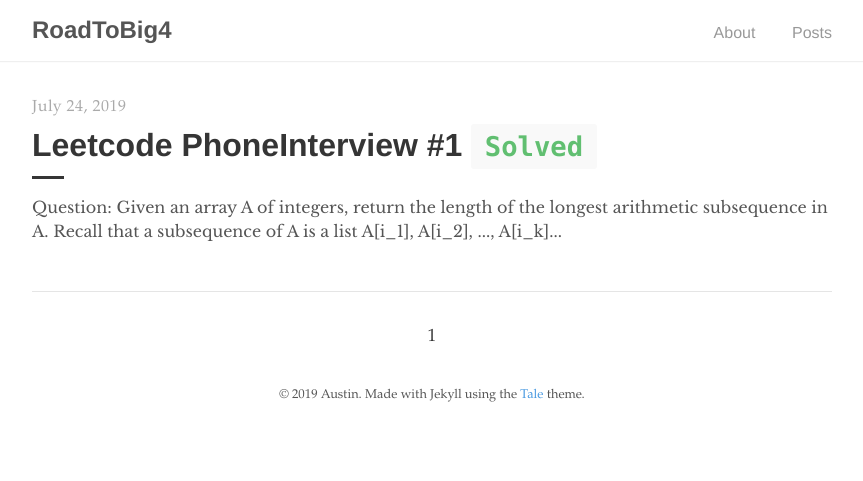
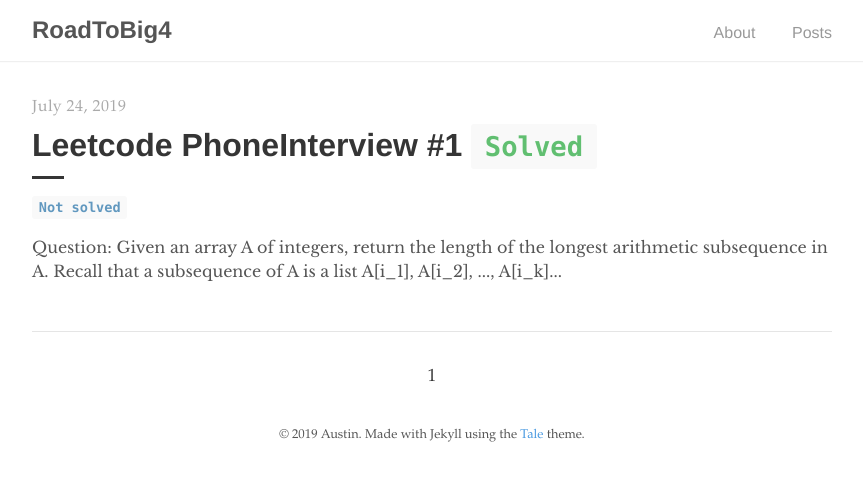
Before and after one commit to auspham/roadToBig4, a Jekyll site: the page built from index.html, in a window 1280 px wide. Shown: the top 481 px of the page, without its empty margins (208-1071 px from the left). Built offline with Jekyll 4.4.1, drawn with Linux system fonts in a browser that asks for light colours; the list of posts is cut into pages by our own code.

Commit message:
fix tags and readme

```diff
--- a/_layouts/home.html
+++ b/_layouts/home.html
@@ -15,7 +15,7 @@ layout: default
           {% endif %}
         </h1>
         <div class="catalogue-line"></div>
-        <p>{% for tag in page.tags %}
+        <p>{% for tag in post.tags %}
           <code class="tag">{{ tag }}</code>
         {% endfor %}</p>
 
```
Also changed, not shown: README.md.
